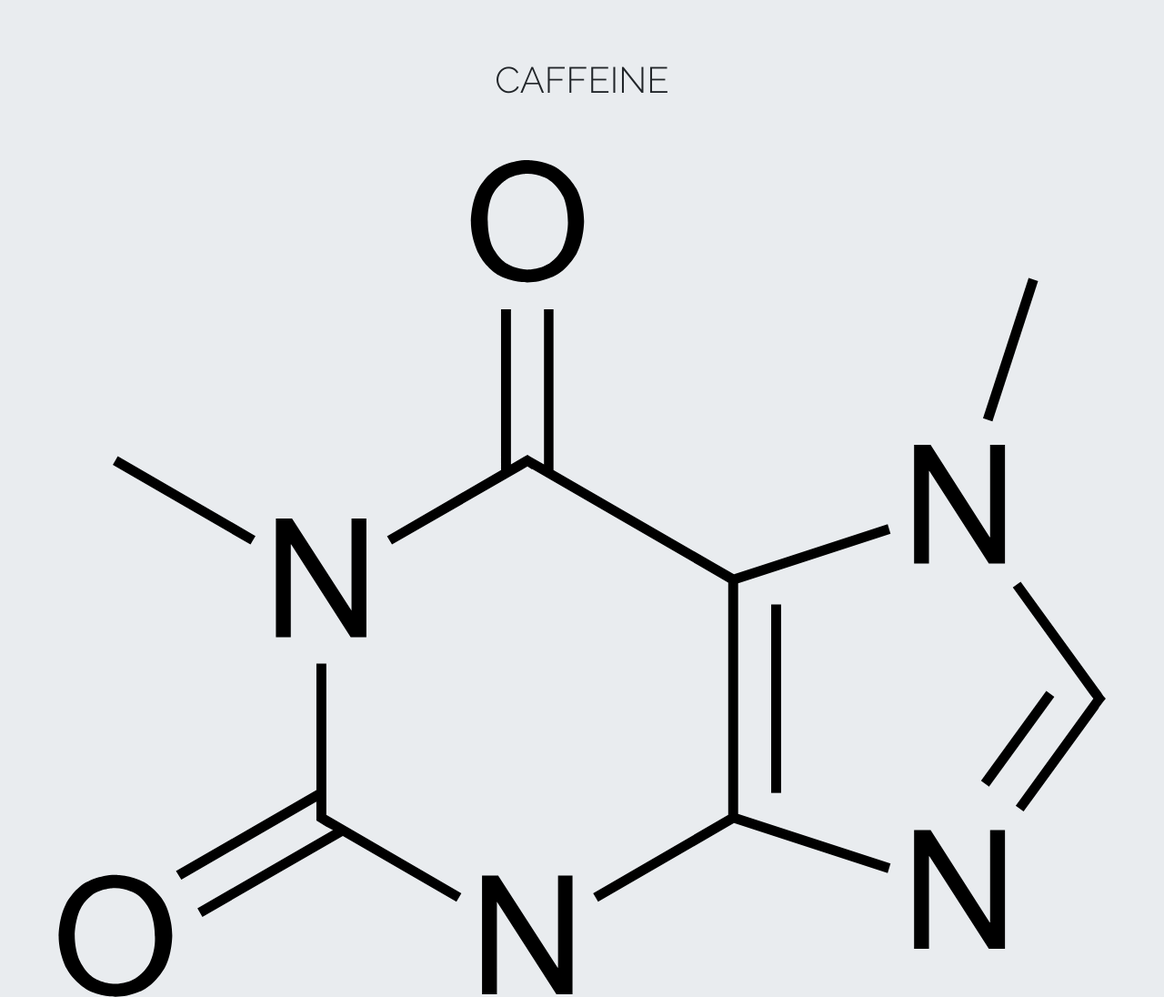
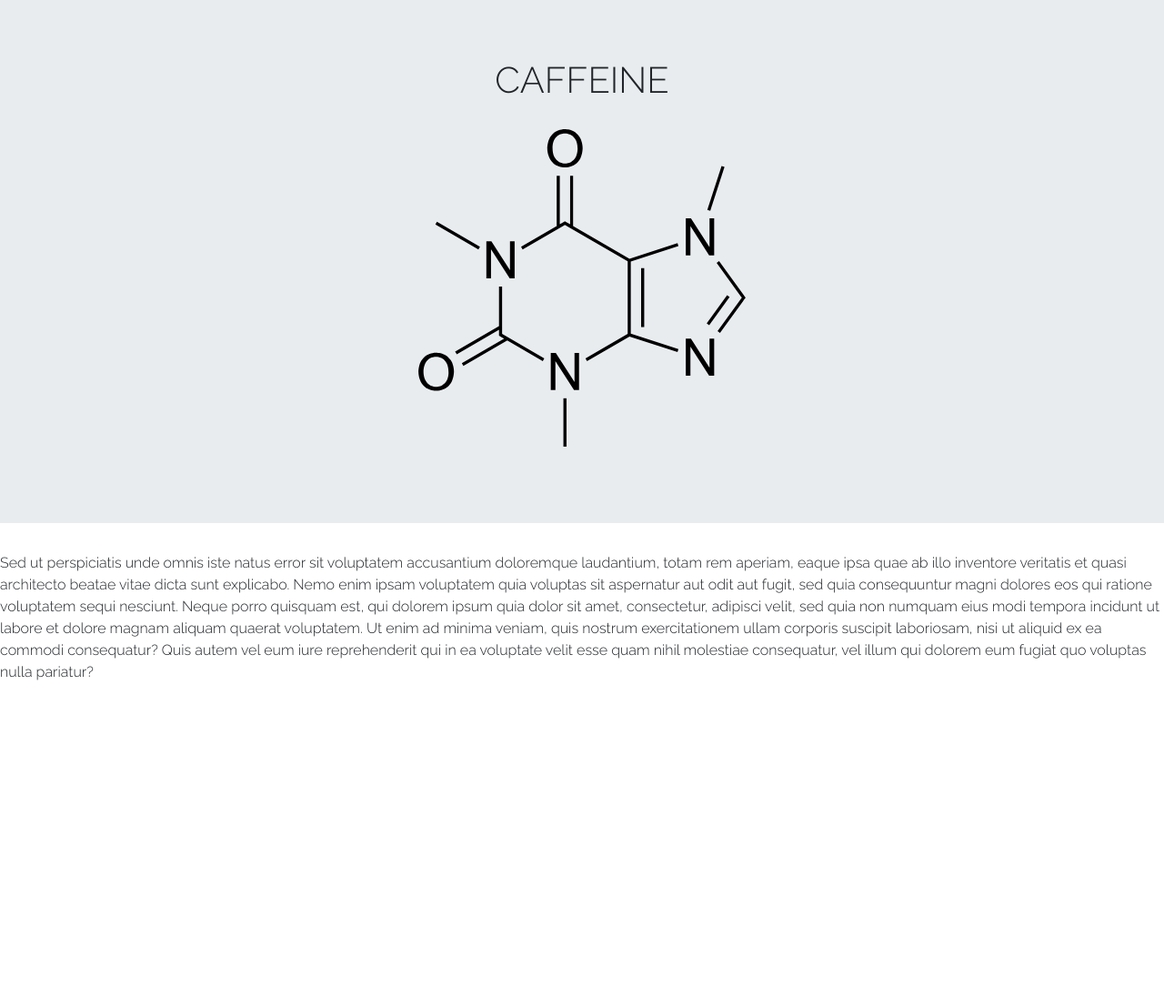
Before and after one commit to aaqsr/caffeine, a Gatsby site: page / in a window 1280 px wide. Shown: the top 1096 px of the page at 91% size. After the commit the page ends 800 px from the top, so only its background shows below. Built offline with nearby package versions, Linux system fonts and the light colour scheme; Gatsby itself is replaced by a stand-in of ours.

Commit message:
Added max image size and centered it

```diff
--- a/src/components/Header.tsx
+++ b/src/components/Header.tsx
@@ -7,7 +7,7 @@ import "../styles/header.scss";
 import Caffeine_structure from "../images/Caffeine_structure.svg";
 
 export const Header: FC = () => (
-    <div className="Header">
+    <div className="header">
         <Jumbotron fluid>
             <h1 className="center">
                 <Fade bottom cascade>
@@ -15,7 +15,9 @@ export const Header: FC = () => (
                 </Fade>
             </h1>
             <Fade bottom delay={1000}>
-                <img src={Caffeine_structure} alt="Caffeine Skeletal Formula"/>
+                <div className="center">
+                    <img src={Caffeine_structure} className="img" alt="Caffeine Skeletal Formula"/>
+                </div>
             </Fade>
         </Jumbotron>
     </div>
--- a/src/styles/header.scss
+++ b/src/styles/header.scss
@@ -1,7 +1,15 @@
 // .Header h1 {
 // }
 
-.center {
-    margin:auto;
-    text-align: center;
+.header{
+    .center {
+        margin:0 auto;
+        text-align: center;
+    }
+
+    .img {
+        width: auto;
+        max-width: 400px;
+        margin-top:10px;
+    }
 }
```
